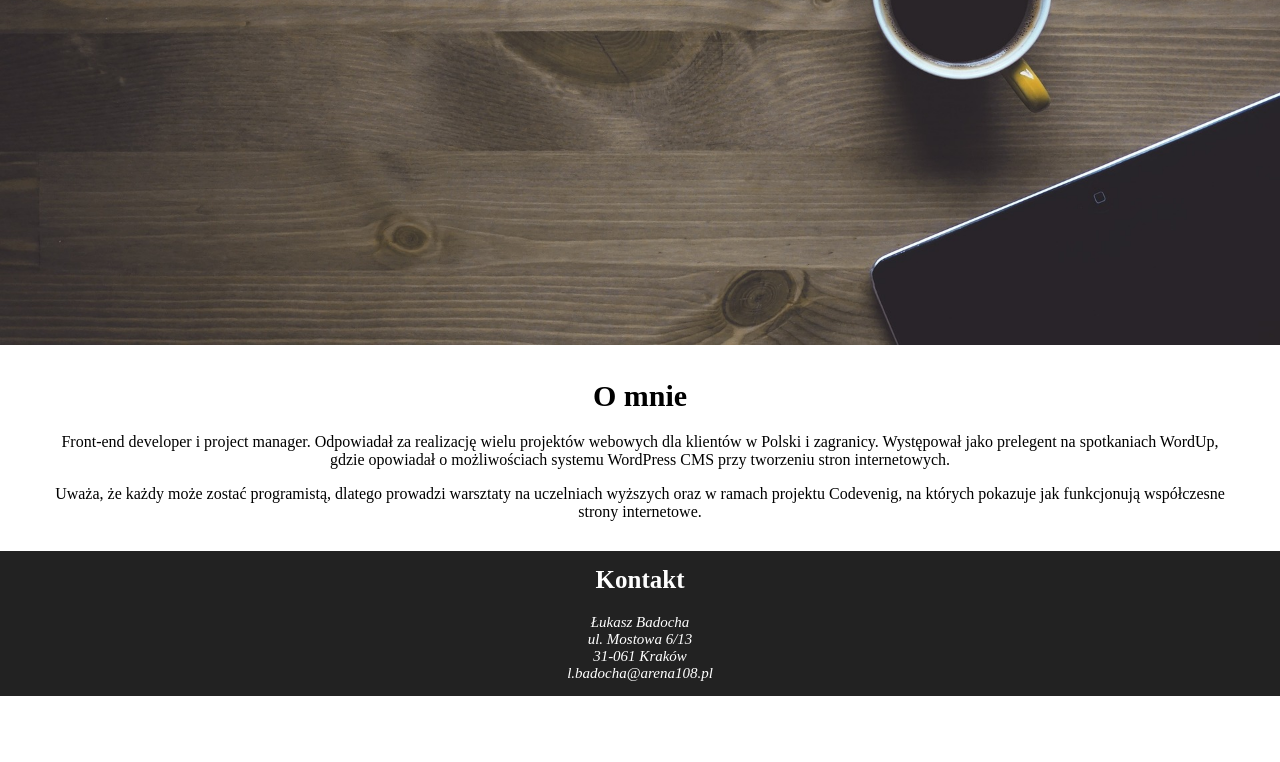
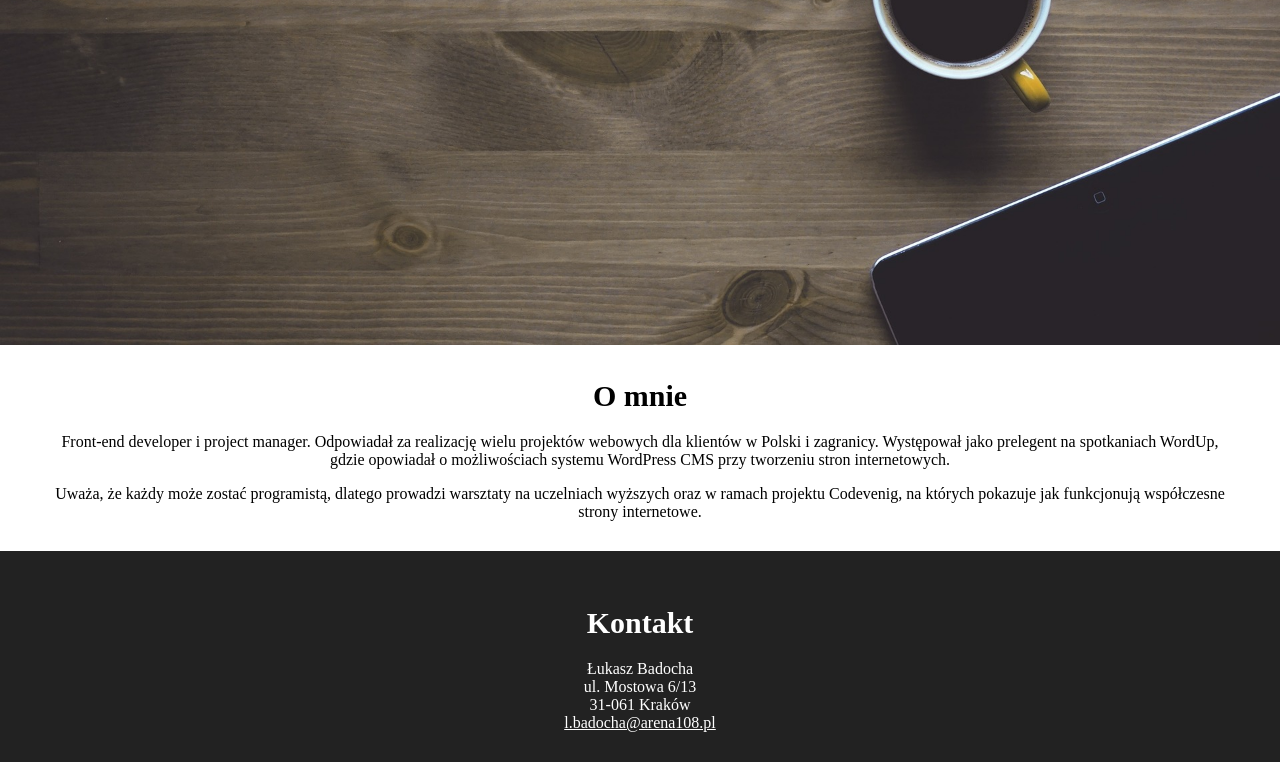
Before and after one commit to DomiGnh/projektdopoprawy, a plain HTML site: page index.html in a window 1280 px wide. Shown: the part 574-1336 px from the top of the page. Before the commit the page ends 1270 px from the top, so only its background shows below. Drawn offline with Linux system fonts and the light colour scheme.

Commit message:
footer wojtek

```diff
--- a/css/style.css
+++ b/css/style.css
@@ -71,32 +71,34 @@ section#about h2#about-header
 }
 
 section#about p.about-content
-{ text-align: center;}
+{
+    text-align: center;}
 
 
 footer#contact
 {
-   text-align: center;
-    background: #222;
+   padding: 30px 50px;
+   background: #222;
 
 }
 
-footer#contact h2
-{ color: #fff;
-font-size: 25px;
-padding-top: 15px;}
+footer#contact h2#contact-header
+{
+    color: #fff;
+    font-size: 30px;
+    margin-bottom: 20px;
+    text-align: center;
+}
 
 footer#contact address#contact-content
-{ color: #fff;
-    font-size:15px;
-    padding-bottom : 14px;
-
-
+{
+    color: #fff;
+    font-style: normal;
+    text-align: center;
 }
 
 footer#contact a
 {
-    text-decoration: none;
     color: #fff;
 }
 
```
